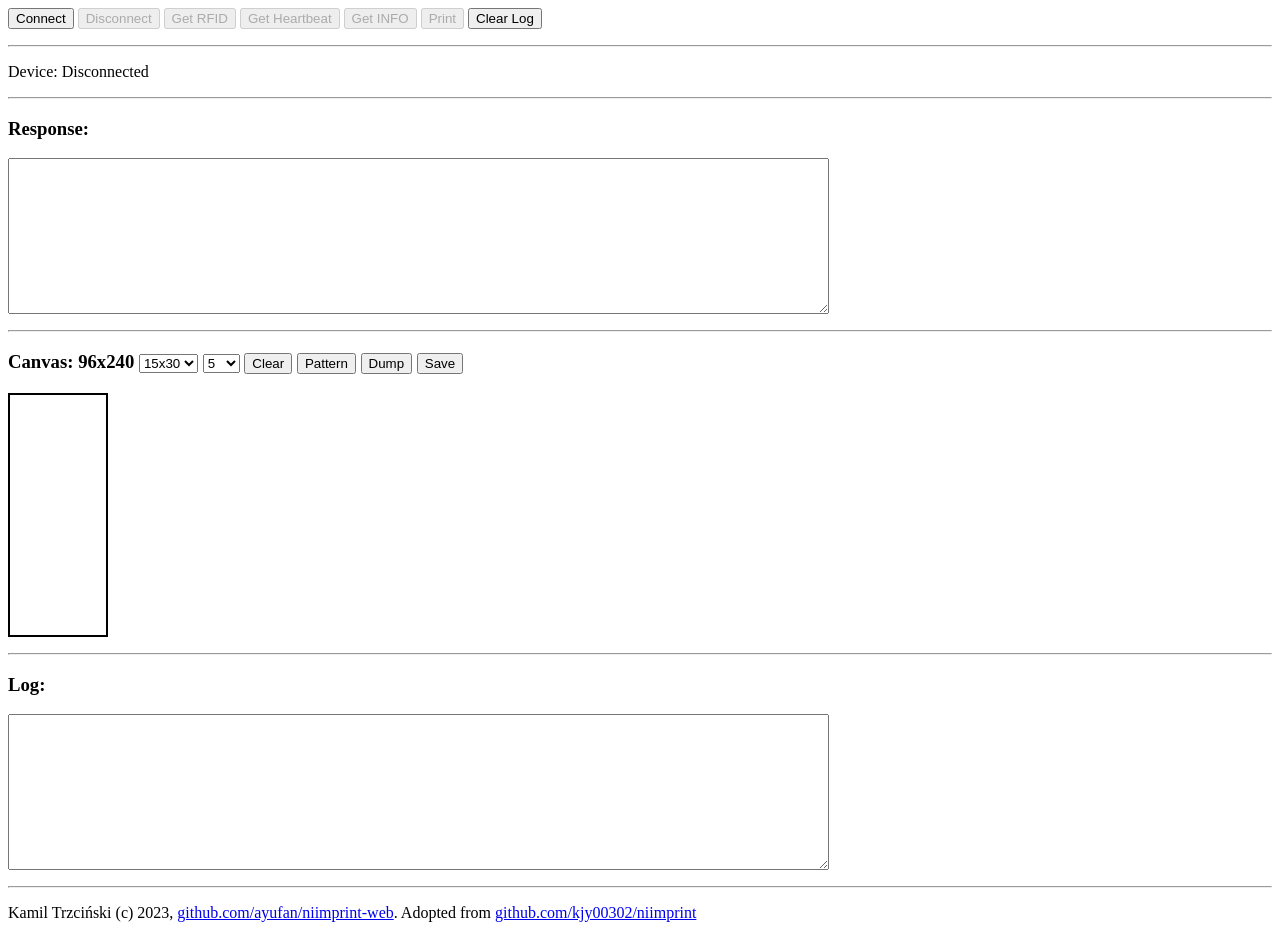
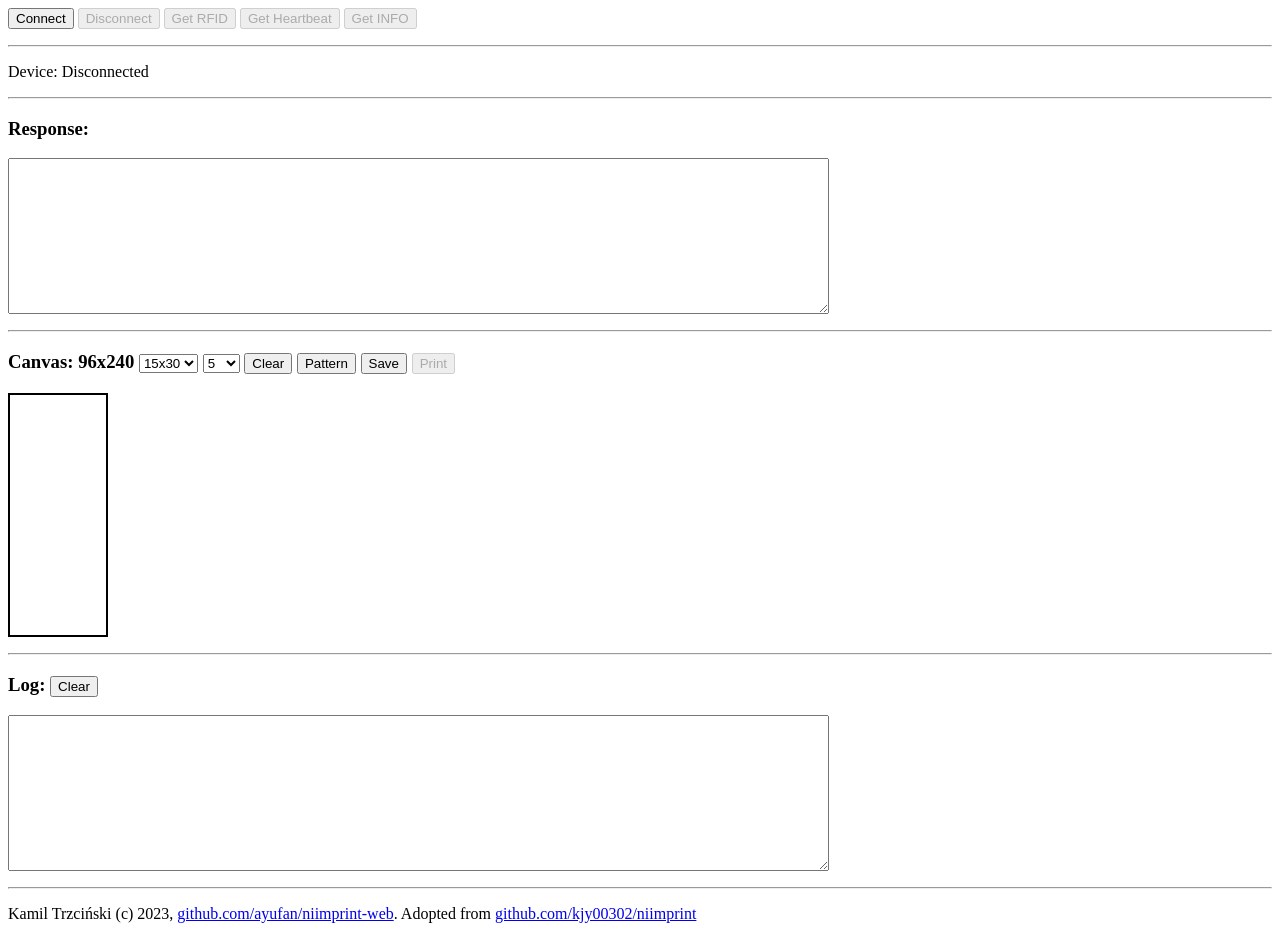
Before and after one commit to ayufan/niimprint-web, a plain HTML site: page index.html in a window 1280 px wide. Drawn offline with Linux system fonts and the light colour scheme.

Commit message:
Update button locations

```diff
--- a/index.html
+++ b/index.html
@@ -21,8 +21,6 @@
     <button id="get_rfid" class="on_connected">Get RFID</button>
     <button id="get_heartbeat" class="on_connected">Get Heartbeat</button>
     <button id="get_info" class="on_connected">Get INFO</button>
-    <button id="print" class="on_connected">Print</button>
-    <button id="clear_log">Clear Log</button>
   </p>
   <hr>
   <p>
@@ -53,14 +51,17 @@
     </select>
     <button id="clear_canvas">Clear</button>
     <button id="draw_pattern">Pattern</button>
-    <button id="dump_canvas">Dump</button>
     <button id="save_canvas">Save</button>
+    <button id="print" class="on_connected">Print</button>
   </h3>
   <p>
     <canvas id="canvas" width="0" height="0" class="canvas"></canvas>
   </p>
   <hr>
-  <h3>Log:</h3>
+  <h3>
+    Log:
+    <button id="clear_log">Clear</button>
+  </h3>
   <p>
     <textarea id="log" cols="100" rows="10"></textarea>
   </p>
@@ -171,14 +172,6 @@
 
       return image_data;
     }
-    document.getElementById('dump_canvas').addEventListener('click', function() {
-      const canvas = document.getElementById('canvas');
-
-      for (let y = 0; y < canvas.height; y++) {
-        let line = canvasGetImageData(canvas, 0, y, canvas.width, 1);
-        log(`Y${y}`, line.join(''));
-      }
-    });
     document.getElementById('save_canvas').addEventListener('click', function() {
       const canvas = document.getElementById('canvas');
       localStorage.setItem("canvas", canvas.toDataURL());
```
